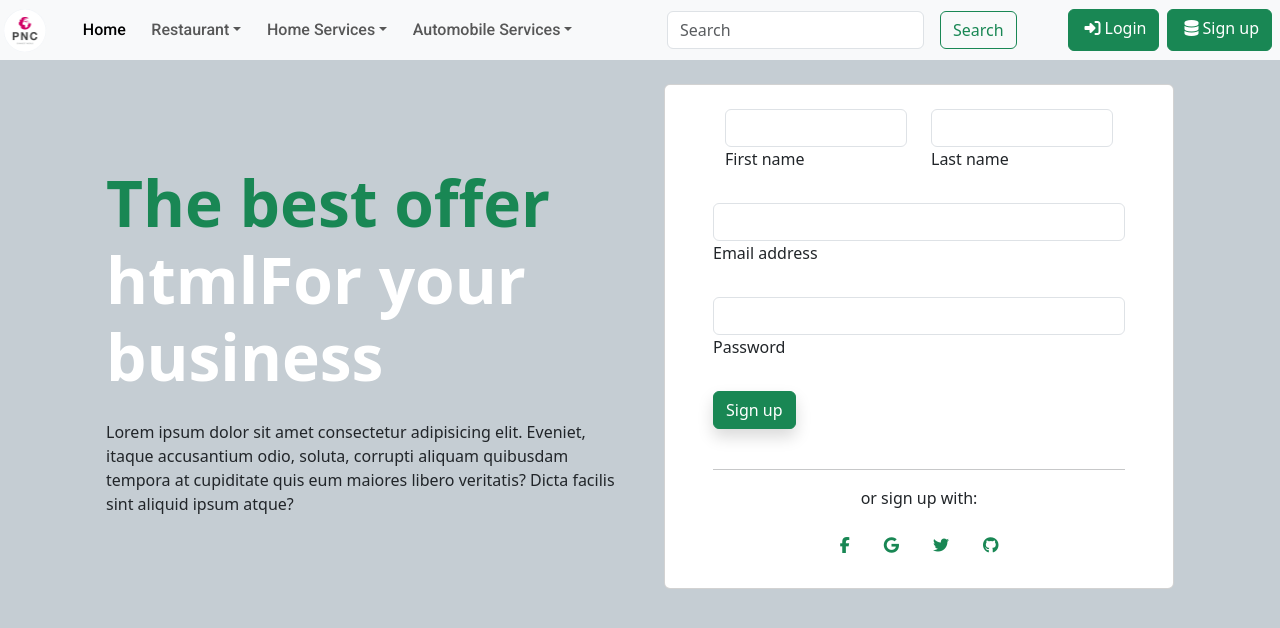
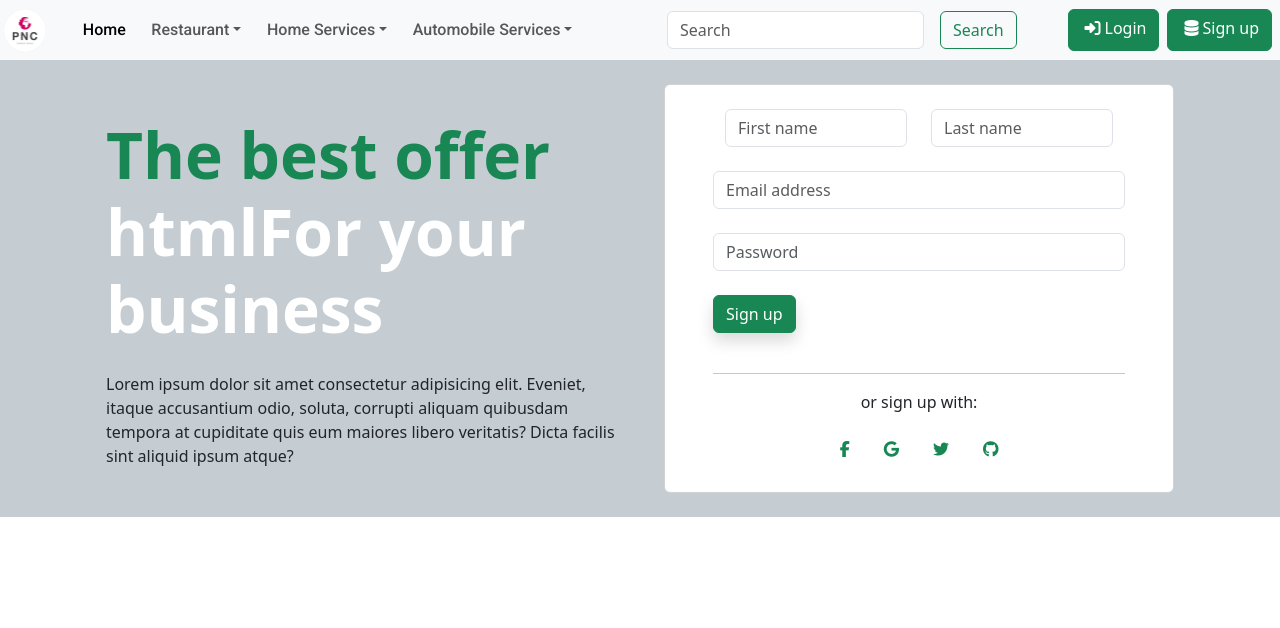
Before and after one commit to AbdulRehmanjr/pnc_react, a React (Vite) app: page /signup in a window 1280 px wide. Shown: the top 628 px of the page. Built offline with nearby package versions, Linux system fonts and the light colour scheme.

Commit message:
form hook working

```diff
--- a/package.json
+++ b/package.json
@@ -17,7 +17,9 @@
     "jquery": "^3.7.1",
     "react": "^18.2.0",
     "react-dom": "^18.2.0",
-    "react-router-dom": "^6.15.0"
+    "react-hook-form": "^7.46.1",
+    "react-router-dom": "^6.15.0",
+    "yup": "^1.2.0"
   },
   "devDependencies": {
     "@types/react": "^18.2.15",
--- a/src/components/login/Login.tsx
+++ b/src/components/login/Login.tsx
@@ -6,23 +6,24 @@ function Login() {
     <section className="vh-100">
     <div className="container-fluid h-custom">
       <div className="row d-flex justify-content-center align-items-center h-100">
-        <div className="col-md-9 col-lg-6 col-xl-5">
-          <img src="https://mdbcdn.b-cdn.net/img/Photos/new-templates/bootstrap-login-form/draw2.webp"
+        <div className="d-none d-md-block col-md-9 col-lg-6 col-xl-5">
+          <img src="src/assets/login.jpeg"
             className="img-fluid" alt="Sample image" />
         </div>
-        <div className="col-md-8 col-lg-6 col-xl-4 offset-xl-1">
+        <div className="col-sm-12 col-md-8 col-lg-6 col-xl-4 offset-xl-1">
           <form>
+            <h1>Login Form</h1>
             <div className="d-flex flex-row align-items-center justify-content-center justify-content-lg-start">
               <p className="lead fw-normal mb-0 me-3">Sign in with</p>
-              <button type="button" className="btn btn-primary btn-floating mx-1">
+              <button type="button" className="btn btn-success btn-floating mx-1">
                 <i className="fab fa-facebook-f"></i>
               </button>
 
-              <button type="button" className="btn btn-primary btn-floating mx-1">
+              <button type="button" className="btn btn-success btn-floating mx-1">
                 <i className="fab fa-twitter"></i>
               </button>
 
-              <button type="button" className="btn btn-primary btn-floating mx-1">
+              <button type="button" className="btn btn-success btn-floating mx-1">
                 <i className="fab fa-linkedin-in"></i>
               </button>
             </div>
@@ -57,7 +58,7 @@ function Login() {
             </div>
 
             <div className="text-center text-lg-start mt-4 pt-2">
-              <button type="button" className="btn btn-primary btn-lg"
+              <button type="button" className="btn btn-success btn-lg"
                 >Login</button>
               <p className="small fw-bold mt-2 pt-1 mb-0">Don't have an account? <a href="#!"
                   className="link-danger">Register</a></p>
--- a/src/components/login/Signup.css
+++ b/src/components/login/Signup.css
@@ -1,6 +1,6 @@
 .login_bg_color{
     background-color: rgb(197, 205, 211);
-    height: calc(100vh - 60px);
+    height: 100%;
 }
 .login_icon{
     color:#198754;
--- a/src/components/login/Signup.tsx
+++ b/src/components/login/Signup.tsx
@@ -1,6 +1,25 @@
 import './Signup.css'
 
+import { useForm, Controller } from 'react-hook-form';
+
+import * as yup from 'yup';
+
 function Signup() {
+
+
+    const { handleSubmit, control, formState: { errors } } = useForm();
+
+    // Create a yup schema for validation
+    const schema = yup.object().shape({
+        firstName: yup.string().required('First name is required'),
+        lastName: yup.string().required('Last name is required'),
+        email: yup.string().email('Invalid email address').required('Email is required'),
+        password: yup.string().min(6, 'Password must be at least 6 characters').required('Password is required'),
+    });
+    const onSubmit = (data) => {
+        console.log(data);
+    };
+    console.log('rending')
     return (
 
         <section className="login_bg_color">
@@ -23,33 +42,86 @@ function Signup() {
                         <div className="col-lg-6">
                             <div className="card">
                                 <div className="card-body py-4 px-md-5">
-                                        <form>
-
+                                    <form onSubmit={handleSubmit(onSubmit)} >
                                         <div className="row">
                                             <div className="col-md-6 mb-4">
                                                 <div className="form-outline">
-                                                        <input type="text" id="form3Example1" className="form-control" />
-                                                        <label className="form-label" htmlFor="form3Example1">First name</label>
+                                                    <Controller
+                                                        name="firstName"
+                                                        control={control}
+                                                        defaultValue=""
+                                                        render={({ field }) => (
+                                                            <div>
+                                                                <input
+                                                                    type="text"
+                                                                    className={`form-control ${errors.firstName ? 'is-invalid' : ''}`}
+                                                                    placeholder="First name"
+                                                                    {...field}
+                                                                />
+                                                                {errors.firstName && <div className="invalid-feedback">{errors.firstName.message}</div>}
+                                                            </div>
+                                                        )}
+                                                    />
                                                 </div>
                                             </div>
                                             <div className="col-md-6 mb-4">
                                                 <div className="form-outline">
-                                                        <input type="text" id="form3Example2" className="form-control" />
-                                                        <label className="form-label" htmlFor="form3Example2">Last name</label>
+                                                    <Controller
+                                                        name="lastName"
+                                                        control={control}
+                                                        defaultValue=""
+                                                        render={({ field }) => (
+                                                            <div>
+                                                                <input
+                                                                    type="text"
+                                                                    className={`form-control ${errors.lastName ? 'is-invalid' : ''}`}
+                                                                    placeholder="Last name"
+                                                                    {...field}
+                                                                />
+                                                                {errors.lastName && <div className="invalid-feedback">{errors.lastName.message}</div>}
+                                                            </div>
+                                                        )}
+                                                    />
                                                 </div>
                                             </div>
                                         </div>
 
+                                        <div className="form-outline mb-4">
+                                            <Controller
+                                                name="email"
+                                                control={control}
+                                                defaultValue=""
+                                                render={({ field }) => (
+                                                    <div>
+                                                        <input
+                                                            type="email"
+                                                            className={`form-control ${errors.email ? 'is-invalid' : ''}`}
+                                                            placeholder="Email address"
+                                                            {...field}
+                                                        />
+                                                        {errors.email && <div className="invalid-feedback">{errors.email.message}</div>}
+                                                    </div>
+                                                )}
+                                            />
+                                        </div>
 
                                         <div className="form-outline mb-4">
-                                                <input type="email" id="form3Example3" className="form-control" />
-                                                <label className="form-label" htmlFor="form3Example3">Email address</label>
+                                            <Controller
+                                                name="password"
+                                                control={control}
+                                                defaultValue=""
+                                                render={({ field }) => (
+                                                    <div>
+                                                        <input
+                                                            type="password"
+                                                            className={`form-control ${errors.password ? 'is-invalid' : ''}`}
+                                                            placeholder="Password"
+                                                            {...field}
+                                                        />
+                                                        {errors.password && <div className="invalid-feedback">{errors.password.message}</div>}
                                                     </div>
-
-
-                                            <div className="form-outline mb-4">
-                                                <input type="password" id="form3Example4" className="form-control" />
-                                                <label className="form-label" htmlFor="form3Example4">Password</label>
+                                                )}
+                                            />
                                         </div>
 
                                         <button type="submit" className="btn btn-success btn-block mb-4 shadow">
@@ -74,8 +146,9 @@ function Signup() {
                                             <button type="button" className="btn btn-link btn-floating mx-1">
                                                 <i className="fab fa-github login_icon"></i>
                                             </button>
+
                                         </div>
-                                        </form>
+                                    </ form>
                                 </div>
                             </div>
                         </div>
```
Also changed, not shown: src/api/LoginService.ts (added), 2 other files (tests, documents, lock files or other folders). Lines whose indentation alone changed are shown as unchanged.
